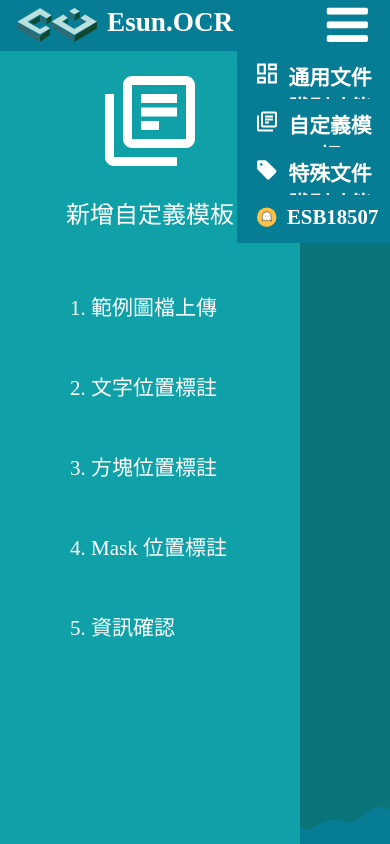
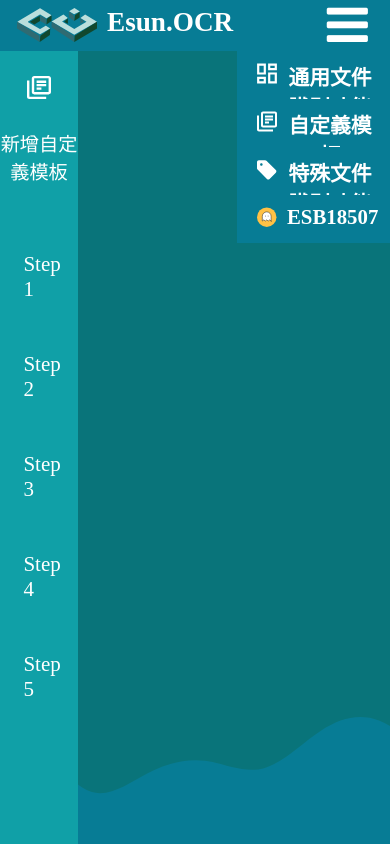
Before and after one commit to halloju/_ocr_web_service, a Vue app in the folder frontend/: page /define in a window 390 px wide. Built offline with nearby package versions, Linux system fonts and the light colour scheme.

Commit message:
[style] 調整 sidebar

```diff
--- a/frontend/src/components/Sidebar.vue
+++ b/frontend/src/components/Sidebar.vue
@@ -9,7 +9,10 @@
         <div class="menu-items">
             <router-link :to="item.path" active-class="active" tag="button" exact class="side-btn" v-for="(item, i) in model_bar[model]">
                 <div class="link-container">
-                    {{item.title}}
+                    <p>{{item.title}}</p>
+                </div>
+                <div class="sub-container">
+                    <p>{{item.sub_title}}</p>
                 </div>
             </router-link>
         </div>
@@ -24,11 +27,11 @@ export default {
         return {
             model: "新增自定義模板",
             img_src: feature2,
-            model_bar: {"新增自定義模板": [{title: "1. 範例圖檔上傳", path: "/define/step1"},
-                                        {title: "2. 文字位置標註", path: "/define/step2"},
-                                        {title: "3. 方塊位置標註", path: "/define/step3"},
-                                        {title: "4. Mask 位置標註", path: "/define/step4"},
-                                        {title: "5. 資訊確認", path: "/define/step5"},
+            model_bar: {"新增自定義模板": [{title: "1. 範例圖檔上傳", path: "/define/step1", sub_title: "Step 1"},
+                                        {title: "2. 文字位置標註", path: "/define/step2", sub_title: "Step 2"},
+                                        {title: "3. 方塊位置標註", path: "/define/step3", sub_title: "Step 3"},
+                                        {title: "4. Mask 位置標註", path: "/define/step4", sub_title: "Step 4"},
+                                        {title: "5. 資訊確認", path: "/define/step5", sub_title: "Step 5"},
                                         ]},
         }
     }
@@ -45,7 +48,7 @@ export default {
 }
 .title {
     color: white;
-    font-size: 24px;
+    font-size: 1.8rem;
     margin-top: 3vh;
     text-align: center;
 }
@@ -54,13 +57,20 @@ export default {
     flex-direction: column;
     margin-top: 5vh;
 }
+.menu-items .link-container p {
+    color: white;
+}
+.menu-items .sub-container {
+    display:none;
+}
 .side-btn {
+    text-align: left;
     border: none;
-    height: 80px;
-    max-width: 300px;
-    padding: 10px 70px;
+    height: 100px;
+    width: 20vw;
+    padding: 2.3vh 5vw;
     cursor: pointer;
-    font-size: 21px;
+    font-size: 24px;
     font-weight: 500;
     color: white;
     background-color: transparent;
@@ -120,4 +130,64 @@ export default {
     background-color: #10A0A7;
 
 }
+@media (min-width: 2000px) {
+.side-btn {
+    text-align: left;
+    border: none;
+    height: 100px;
+    width: 17vw;
+    padding: 1.5vh 5vw;
+    cursor: pointer;
+    font-size: 25px;
+    font-weight: 500;
+    color: white;
+    background-color: transparent;
+    z-index: 100;
+    }
+}
+@media (max-width: 1480px) {
+.side-btn {
+    text-align: left;
+    border: none;
+    height: 100px;
+    width: 23vw;
+    padding: 20px 70px;
+    cursor: pointer;
+    font-size: 21px;
+    font-weight: 500;
+    color: white;
+    background-color: transparent;
+    z-index: 100;
+    }
+}
+@media (max-width: 980px) {
+.title {
+    color: white;
+    font-size: 1.2rem;
+    margin-top: 3vh;
+    text-align: center;
+}
+.side-btn {
+    text-align: left;
+    border: none;
+    height: 100px;
+    width: 20vw;
+    padding: 2vh 6vw;
+    cursor: pointer;
+    font-size: 21px;
+    font-weight: 500;
+    color: white;
+    background-color: transparent;
+    z-index: 100;
+    }
+.side-btn .link-container p {
+    display: none;
+}
+.menu-items .sub-container {
+    display: block;
+}
+.menu-items .sub-container p {
+    color: white;
+}
+}
 </style>
```
